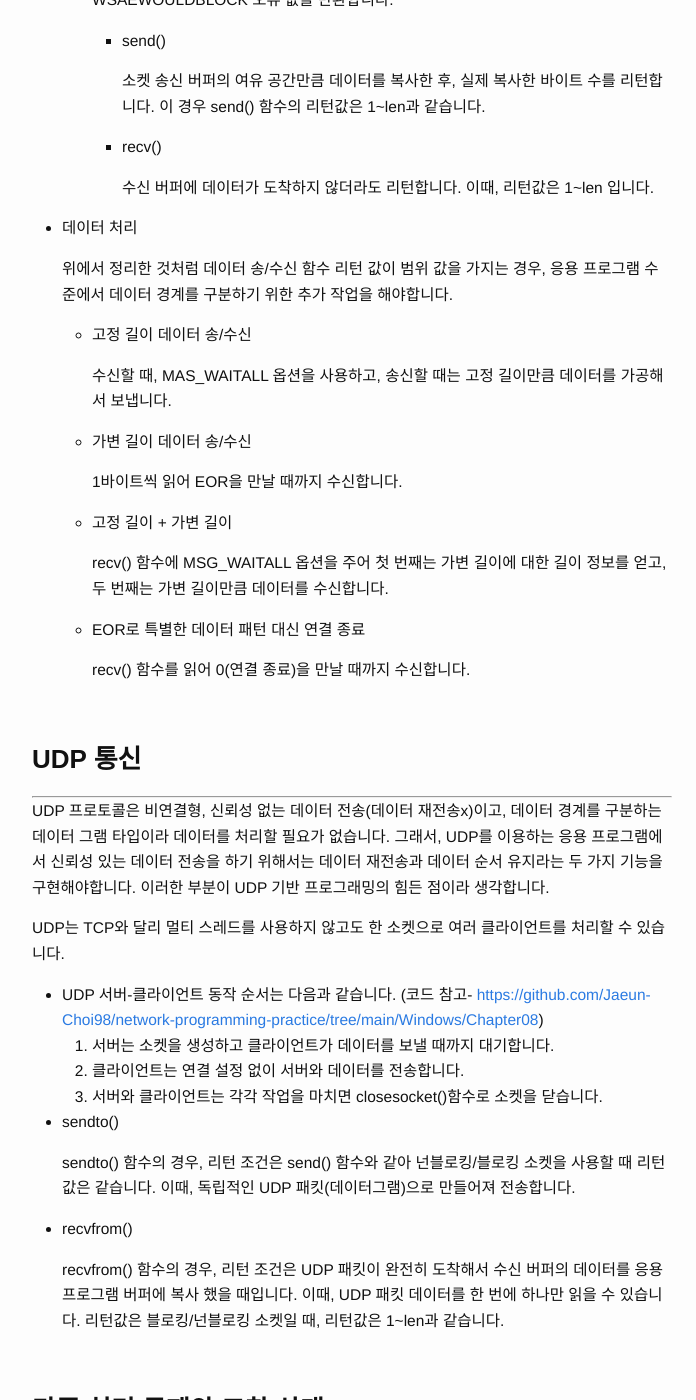
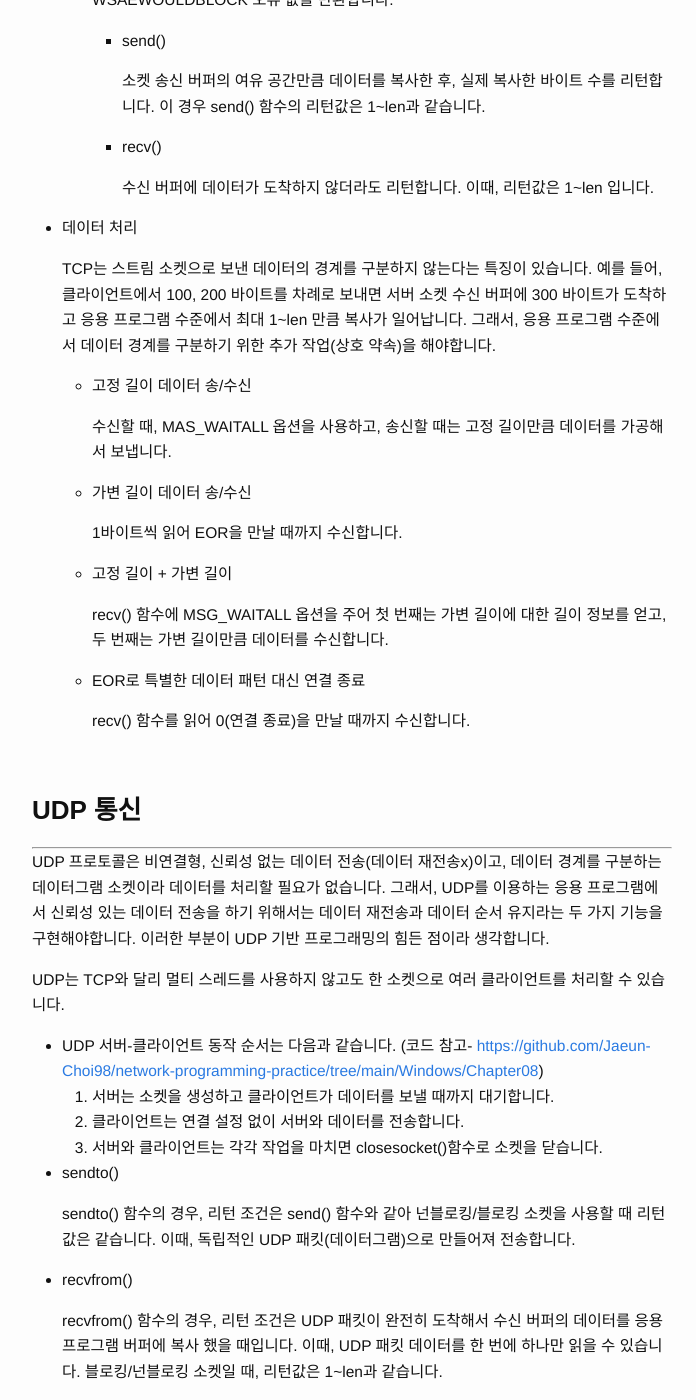
Before and after one commit to Jaeun-Choi98/jaeun-choi98.github.io, a Jekyll site: the page built from _posts/2023-11-10-socket_programming.md, in a window 1280 px wide and 1400 px high, scrolled down 2496 px. Shown: the whole window, without its empty margins (288-984 px from the left). Built offline with Jekyll 4.4.1, drawn with Linux system fonts in a browser that asks for light colours.

Commit message:
docs(_posts/socket_programming.md): Revise writing

```diff
--- a/_posts/2023-11-10-socket_programming.md
+++ b/_posts/2023-11-10-socket_programming.md
@@ -53,6 +53,7 @@ date:   2023-11-10 00:00:00
     2. 클라이언트가 서버에 connect하여 데이터를 보냅니다(send).
     3. 서버는 클라이언트 접속을 수용(accept)하고, 클라이언트가 보낸 데이터를 받아(recv) 처리합니다. 이때, accept가 완료되면 새로운 소켓을 생성하여 클라이언트와 통신합니다. 추가적으로 accept() 함수는 서버를 대기 상태로 만들며 이때 서버의  CPU 사용률이 0%가 됩니다.
     4. 데이터를 주고받은 후, 한 쪽에서 접속을 끊으면 (closesocket) 다른 한 쪽도 소켓을 닫습니다. 이때, recv() 함수는 0을 리턴합니다. (UDP의 경우 recvfrom() 함수를 사용하는데, 0을 리턴해도 정상 종료가 아닌, 데이터의 최소 크기를 0으로 설정했다는 뜻입니다. 이는 UDP가 비연결성을 가지기 때문입니다.)
+
 - 데이터 송/수신
 
     TCP 프로토콜을 사용해서 데이터를 송/수신하는 함수로는 send(), recv()함수가 있습니다. 여기서  소켓이 블로킹 소켓과 넌블로킹 소켓이 있으며, 어느 소켓인지에 따라 송/수신 함수의 데이터 전송량이 달라질 수 있습니다.
@@ -83,7 +84,7 @@ date:   2023-11-10 00:00:00
 
 - 데이터 처리
 
-    위에서 정리한 것처럼 데이터 송/수신 함수 리턴 값이 범위 값을 가지는 경우, 응용 프로그램 수준에서 데이터 경계를 구분하기 위한 추가 작업을 해야합니다.
+    TCP는 스트림 소켓으로 보낸 데이터의 경계를 구분하지 않는다는 특징이 있습니다. 예를 들어, 클라이언트에서 100, 200 바이트를 차례로 보내면 서버 소켓 수신 버퍼에 300 바이트가 도착하고 응용 프로그램 수준에서 최대 1~len 만큼 복사가 일어납니다. 그래서, 응용 프로그램 수준에서 데이터 경계를 구분하기 위한 추가 작업(상호 약속)을 해야합니다.
 
     - 고정 길이 데이터 송/수신
 
@@ -107,7 +108,7 @@ date:   2023-11-10 00:00:00
 
 ---
 
-UDP 프로토콜은 비연결형, 신뢰성 없는 데이터 전송(데이터 재전송x)이고, 데이터 경계를 구분하는 데이터 그램 타입이라 데이터를 처리할 필요가 없습니다. 그래서,  UDP를 이용하는 응용 프로그램에서 신뢰성 있는 데이터 전송을 하기 위해서는 데이터 재전송과 데이터 순서 유지라는 두 가지 기능을 구현해야합니다. 이러한 부분이 UDP 기반 프로그래밍의 힘든 점이라 생각합니다.
+UDP 프로토콜은 비연결형, 신뢰성 없는 데이터 전송(데이터 재전송x)이고, 데이터 경계를 구분하는 데이터그램 소켓이라 데이터를 처리할 필요가 없습니다. 그래서, UDP를 이용하는 응용 프로그램에서 신뢰성 있는 데이터 전송을 하기 위해서는 데이터 재전송과 데이터 순서 유지라는 두 가지 기능을 구현해야합니다. 이러한 부분이 UDP 기반 프로그래밍의 힘든 점이라 생각합니다.
 
 UDP는 TCP와 달리 멀티 스레드를 사용하지 않고도 한 소켓으로 여러 클라이언트를 처리할 수 있습니다.
 
@@ -121,7 +122,7 @@ UDP는 TCP와 달리 멀티 스레드를 사용하지 않고도 한 소켓으로
 
 - recvfrom()
 
-    recvfrom() 함수의 경우, 리턴 조건은 UDP 패킷이 완전히 도착해서 수신 버퍼의 데이터를 응용 프로그램 버퍼에 복사 했을 때입니다. 이때, UDP 패킷 데이터를 한 번에 하나만 읽을 수 있습니다. 리턴값은 블로킹/넌블로킹 소켓일 때, 리턴값은 1~len과 같습니다.
+    recvfrom() 함수의 경우, 리턴 조건은 UDP 패킷이 완전히 도착해서 수신 버퍼의 데이터를 응용 프로그램 버퍼에 복사 했을 때입니다. 이때, UDP 패킷 데이터를 한 번에 하나만 읽을 수 있습니다. 블로킹/넌블로킹 소켓일 때, 리턴값은 1~len과 같습니다.
 
 <br>
 
```
